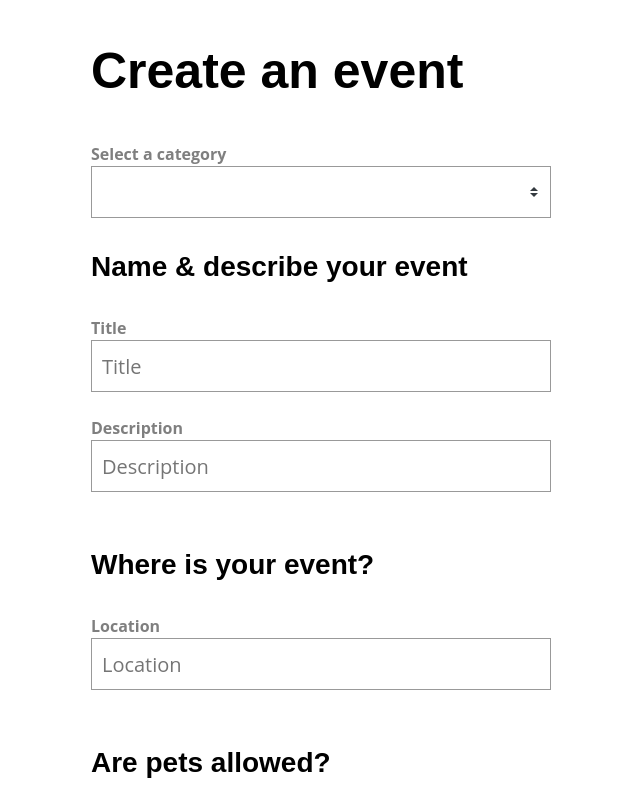
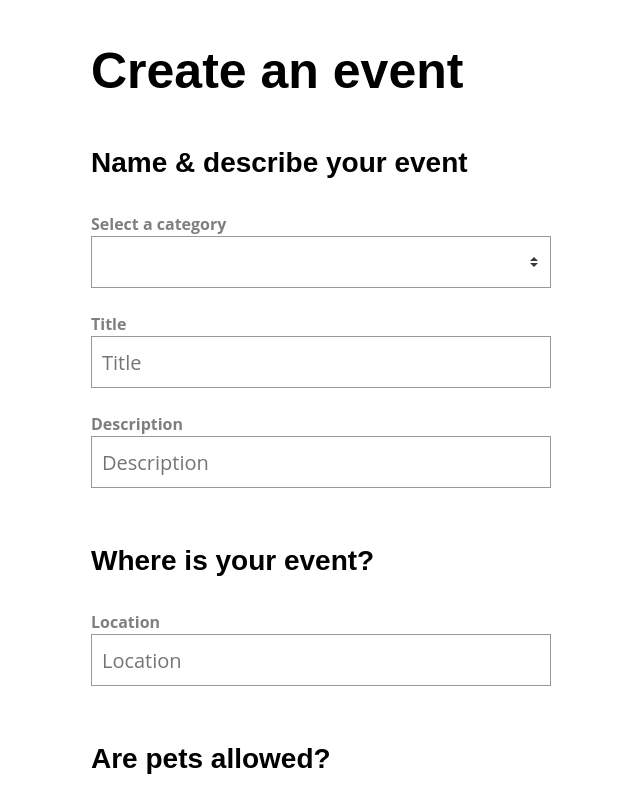
Before and after one commit to fleurdekroon/Vue-3-Forms, a Vue app: page / in a window 1280 px wide. Shown: the top 800 px of the page, without its empty margins (339-979 px from the left). Built offline with nearby package versions, Linux system fonts and the light colour scheme.

Commit message:
end lesson 3

```diff
--- /dev/null
+++ b/src/components/BaseSelect.vue
@@ -0,0 +1,37 @@
+<template>
+  <label v-if="label">{{ label }}</label>
+  <select
+    :value="modelValue"
+    v-bind="{
+      ...$attrs,
+      onChange: ($event) => { $emit('update:modelValue', $event.target.value) }
+    }"
+    class="field"
+  >
+    <option
+      v-for="option in options"
+      :value="option"
+      :key="option"
+      :selected="option === modelValue"
+    >{{ option }}</option>
+  </select>
+</template>
+
+<script>
+export default {
+  props: {
+    label: {
+      type: String,
+      default: ''
+    },
+    modelValue: {
+      type: [String, Number],
+      default: ''
+    },
+    options: {
+      type: Array,
+      required: true
+    }
+  }
+}
+</script>
--- a/src/views/SimpleForm.vue
+++ b/src/views/SimpleForm.vue
@@ -3,17 +3,13 @@
     <h1>Create an event</h1>
     <form>
 
-      <label>Select a category</label>
-      <select v-model="event.category">
-        <option
-          v-for="option in categories"
-          :value="option"
-          :key="option"
-          :selected="option === event.category"
-        >{{ option }}</option>
-      </select>
+      <h3>Name & describe your event</h3>
 
-      <h3>Name & describe your event</h3>
+      <BaseSelect
+        :options="categories"
+        v-model="event.category"
+        label="Select a category"
+      />
 
       <BaseInput
         v-model="event.title"
```
